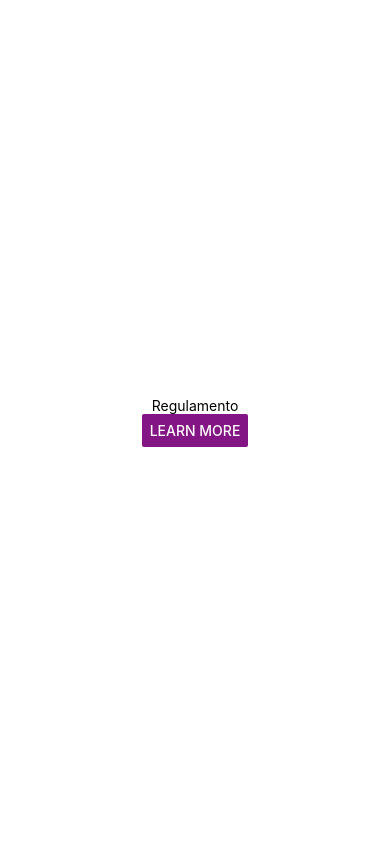
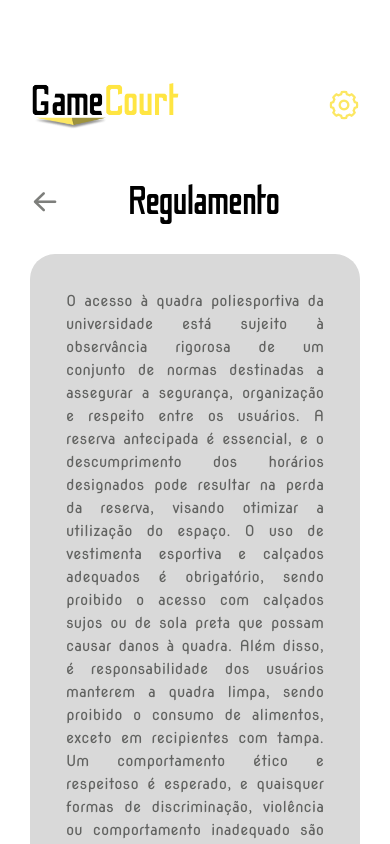
Before and after one commit to g-lieira/gerenciamento_projetos, a React Native app: screen /Regulamento in a window 390 px wide. Shown: the top 844 px of the page. Built offline with nearby package versions, Linux system fonts and the light colour scheme.

Commit message:
regulamento desenvolvido e adicionado

```diff
--- a/src/routes/routes.js
+++ b/src/routes/routes.js
@@ -1,7 +1,7 @@
 import { NavigationContainer } from '@react-navigation/native';
 import { createNativeStackNavigator } from '@react-navigation/native-stack';
 
-import Regulamento from '../telas/Regulamento';
+import Regulamento from '../telas/Aluno - Regulamento/Regulamento';
 import Feedback from '../telas/Feedback';
 import Entrar from '../telas/Entrar/Entrar';
 import EntrarEscolha from '../telas/Entrar/EntrarEscolha';
--- /dev/null
+++ b/src/telas/Aluno - Regulamento/Regulamento.js
@@ -0,0 +1,49 @@
+import React from "react";
+import { View, Image, TouchableOpacity, TextInput, Text } from "react-native";
+import { AntDesign, Ionicons, MaterialCommunityIcons, Entypo  } from "@expo/vector-icons";
+
+import { styles } from "./style";
+import Logo from "./../../../assets/logo.png";
+
+import "./style";
+
+export default function Regulamento({ navigation }) {
+  return (
+    <View style={styles.container}>
+      <View style={styles.header}>
+        <Image source={Logo} style={styles.logo} />
+        <TouchableOpacity onPress={() => navigation.goBack()} title="Voltar">
+          <AntDesign name="setting" size={32} color="#FCE762" />
+        </TouchableOpacity>
+      </View>
+
+      <View style={styles.navHeader}>
+        <TouchableOpacity onPress={() => navigation.goBack()} title="Voltar">
+          <AntDesign name="arrowleft" size={30} color="#7D7E7B" />
+        </TouchableOpacity>
+        <Text style={styles.navHeaderText}>Regulamento</Text>
+      </View>
+
+      <Text style={styles.regulamentoBox}>
+        O acesso à quadra poliesportiva da universidade está sujeito à
+        observância rigorosa de um conjunto de normas destinadas a
+        assegurar a segurança, organização e respeito entre os usuários.
+        A reserva antecipada é essencial, e o descumprimento dos horários
+        designados pode resultar na perda da reserva, visando otimizar
+        a utilização do espaço. O uso de vestimenta esportiva e calçados
+        adequados é obrigatório, sendo proibido o acesso com calçados
+        sujos ou de sola preta que possam causar danos à quadra. Além
+        disso, é responsabilidade dos usuários manterem a quadra limpa,
+        sendo proibido o consumo de alimentos, exceto em recipientes com
+        tampa. Um comportamento ético e respeitoso é esperado, e quaisquer
+        formas de discriminação, violência ou comportamento inadequado são
+        estritamente proibidas. A administração da universidade reserva-se
+        ao direito de fiscalizar o cumprimento destas normas e aplicar
+        penalidades, como a suspensão temporária ou permanente do direito
+        de uso da quadra, visando garantir um ambiente seguro e propício à
+        prática esportiva e ao convívio saudável entre os membros da
+        comunidade universitária.
+      </Text>
+    </View>
+  );
+}
--- /dev/null
+++ b/src/telas/Aluno - Regulamento/style.js
@@ -0,0 +1,57 @@
+import { StyleSheet, View, Image, TouchableOpacity, Text } from "react-native";
+
+export const styles = StyleSheet.create({
+  container: {
+    flex: 1,
+    backgroundColor: "#fff",
+    alignItems: "center",
+    gap: 20,
+  },
+
+  header: {
+    width: "100%",
+    display: "flex",
+    flexDirection: "row",
+    alignItems: "center",
+    justifyContent: "space-between",
+    gap: 36,
+    paddingTop: 80,
+    paddingHorizontal: 30,
+  },
+
+  logo: {
+    width: 150,
+    height: 50,
+  },
+
+  navHeader: {
+    width: "100%",
+    display: "flex",
+    flexDirection: "row",
+    alignItems: "center",
+    justifyContent: "flex-start",
+    gap: 36,
+    paddingTop: 30,
+    paddingLeft: 30,
+  },
+
+  navHeaderText: {
+    fontSize: 40,
+    fontFamily: 'Odibee-Sans',
+    width: '60%',
+    textAlign: 'center'
+  },
+
+  regulamentoBox: {
+    backgroundColor: '#D9D9D9',
+    borderRadius: 25,
+    padding: 36,
+    marginHorizontal: 30,
+    marginVertical: 10,
+    fontSize: 15,
+    fontFamily: 'Nova-Round',
+    color: '#616260',
+    lineHeight: 23,
+    textAlign: 'justify'
+  }
+});
--- a/src/telas/Regulamento.js
+++ /dev/null
@@ -1,25 +0,0 @@
-import React from 'react';
-import { NavigationContainer } from '@react-navigation/native';
-import { StyleSheet, Text, View, Button } from 'react-native';
-
-export default function Regulamento({ navigation }) {
-  return (
-    <View style={styles.container}>
-      <Text>Regulamento</Text>
-      <Button
-        onPress={() => navigation.navigate("Feedback")}
-        title="Learn More"
-        color="#841584"
-      />
-    </View>
-  );
-}
-
-const styles = StyleSheet.create({
-  container: {
-    flex: 1,
-    backgroundColor: '#fff',
-    alignItems: 'center',
-    justifyContent: 'center',
-  },
-});
```
